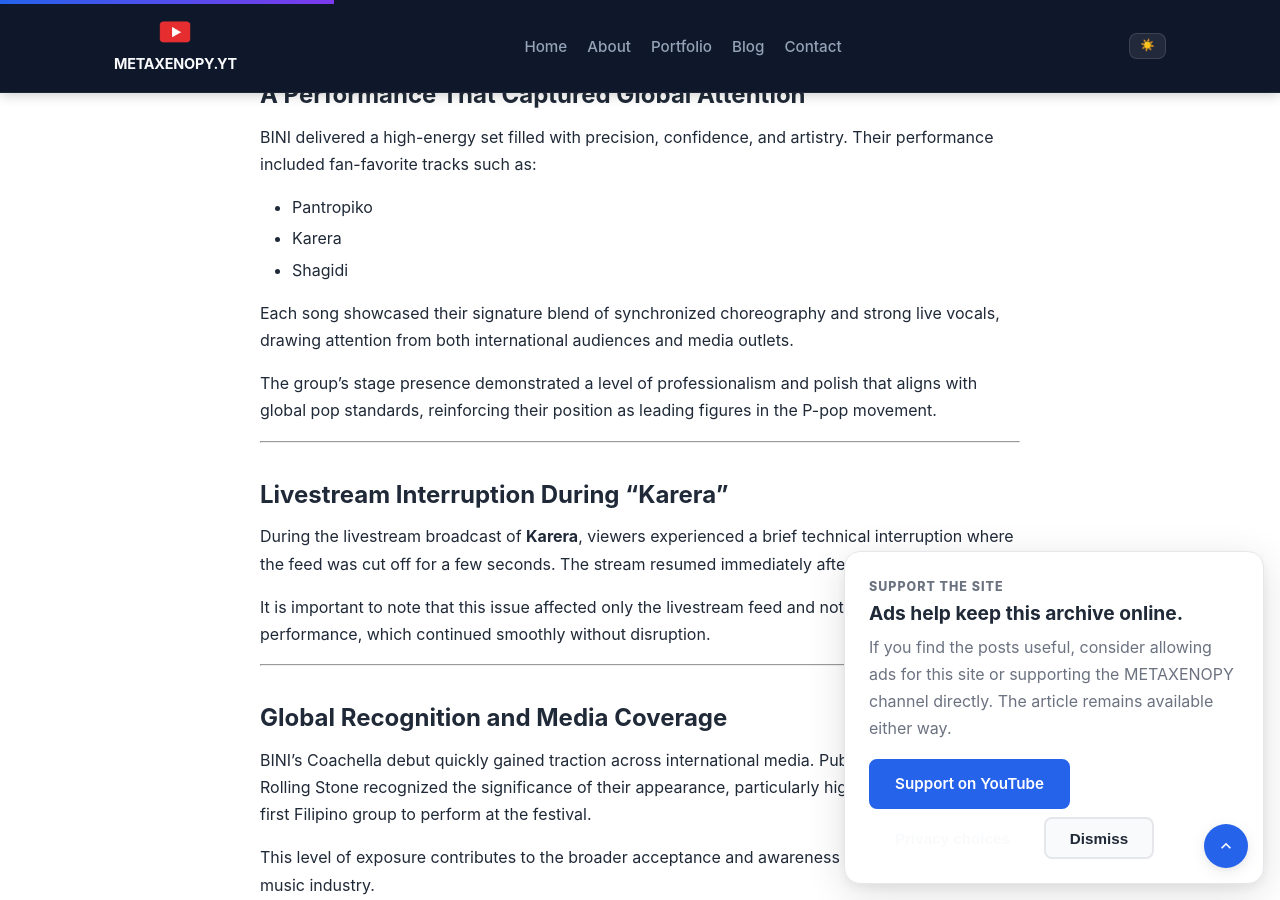
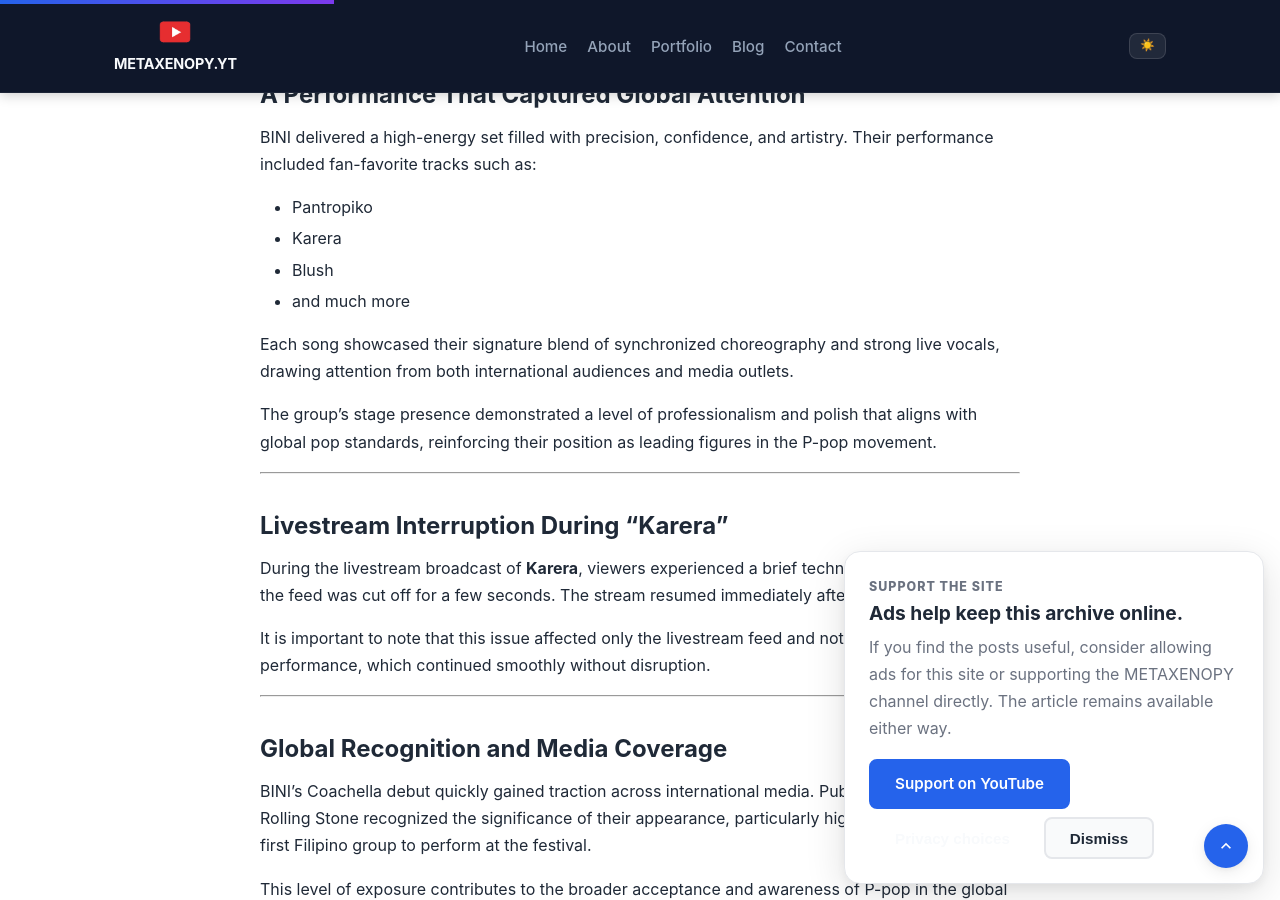
Before and after one commit to darzmackz/darzmackz.github.io, a Jekyll site: the page built from _posts/2026-04-11-bini-at-coachella-2026-historic-performance-that-elevated-p-pop-to-the-global-stage.md, in a window 1280 px wide and 900 px high, scrolled down 1174 px. Built offline with Jekyll 4.4.1, drawn with Linux system fonts in a browser that asks for light colours.

Commit message:
Preload and use page.video_poster; update post content
Add conditional preload for a video's poster image in the default layout (uses page.video_poster with fetchpriority=high). Make the post's poster configurable by adding video_poster to the post front matter and switching the video tag to poster="{{ page.video_poster | relative_url }}". Also update the post content's track list (replace "Shagidi" with "Blush" and add "and much more"). These changes improve asset loading for posts with video posters and make the poster image configurable per post.

```diff
--- a/_layouts/default.html
+++ b/_layouts/default.html
@@ -33,6 +33,9 @@
   <link rel="canonical" href="{{ page.canonical_url | default: page.url | absolute_url }}" />
   <link rel="alternate" type="application/atom+xml" title="{{ site.title }} Feed" href="{{ '/feed.xml' | absolute_url }}" />
   <link rel="preload" href="{{ '/assets/css/main.css' | relative_url }}" as="style" />
+  {% if page.video_poster and page.video_poster != '' %}
+  <link rel="preload" href="{{ page.video_poster | relative_url }}" as="image" fetchpriority="high" />
+  {% endif %}
   {% assign page_youtube_id = page.youtube_id | default: '' | strip | split: '?' | first | split: '&' | first %}
   {% assign page_youtube_id_length = page_youtube_id | size %}
   {% if page.layout == 'post' %}
--- a/_posts/2026-04-11-bini-at-coachella-2026-historic-performance-that-elevated-p-pop-to-the-global-stage.md
+++ b/_posts/2026-04-11-bini-at-coachella-2026-historic-performance-that-elevated-p-pop-to-the-global-stage.md
@@ -21,7 +22,7 @@
     playsinline
     src="https://regencydrive.crownregency.net/public.php/dav/files/BINI/"
     preload="metadata"
-    poster="{{ '/assets/images/coachella-2026/BINI-thumb.png' | relative_url }}"
+    poster="{{ page.video_poster | relative_url }}"
     style="width: 100%; height: 100%; background: #0f172a; object-fit: contain;"
   >
     Your browser does not support HTML5 video.
@@ -42,7 +43,8 @@
 
 - Pantropiko
 - Karera
-- Shagidi
+- Blush
+- and much more
 
 Each song showcased their signature blend of synchronized choreography and strong live vocals, drawing attention from both international audiences and media outlets.
 
```
Also changed, not shown: other parts of _posts/2026-04-11-bini-at-coachella-2026-historic-performance-that-elevated-p-pop-to-the-global-stage.md (+1 -0 lines).
